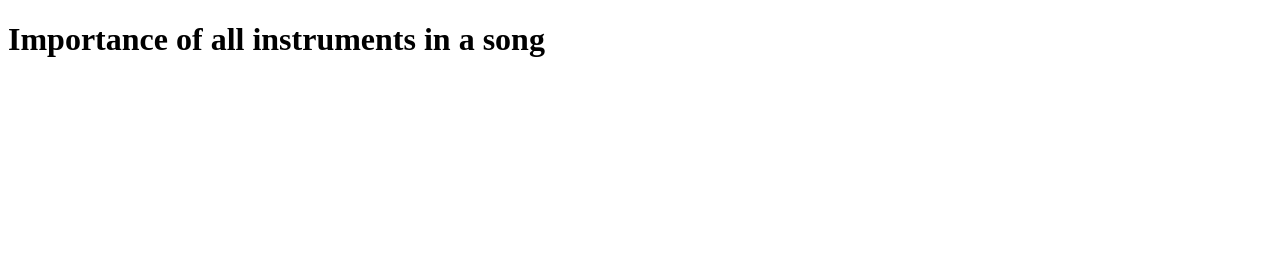
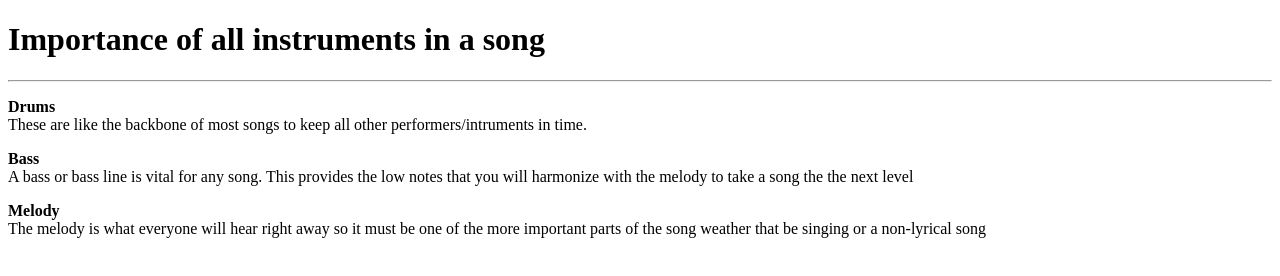
Before and after one commit to ZBateman3/ZBateman3.github.io, a plain HTML site: page main.html in a window 1280 px wide. Drawn offline with Linux system fonts and the light colour scheme.

Commit message:
Added 3 written topics

```diff
--- a/main.html
+++ b/main.html
@@ -5,6 +5,27 @@
     </head>
     <body>
         <h1>Importance of all instruments in a song</h1>
+        <hr>
+        <P>
+            <B>Drums</B>
+            <br>
+            These are like the backbone of most songs to keep all other performers/intruments in time.
+        </P>
+        <P>
+            <B>Bass</B>
+            <br>
+            A bass or bass line is vital for any song. This provides the low notes that you will harmonize with the melody to take a song the the next level
+        </P>
+        <p>
+            <b>Melody</b>
+            <br>
+            The melody is what everyone will hear right away so it must be one of the more important parts of the song weather that be singing or a non-lyrical song
+        </p>
+        <p>
+
+
+        </p>
+
 
 
     </body>
```
